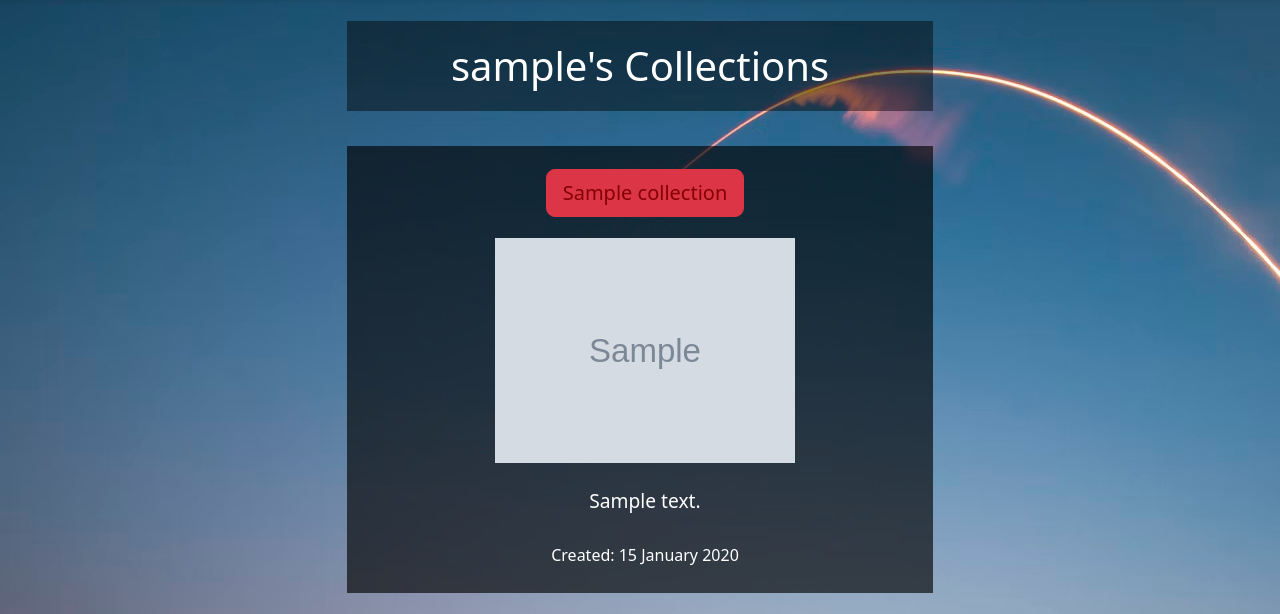
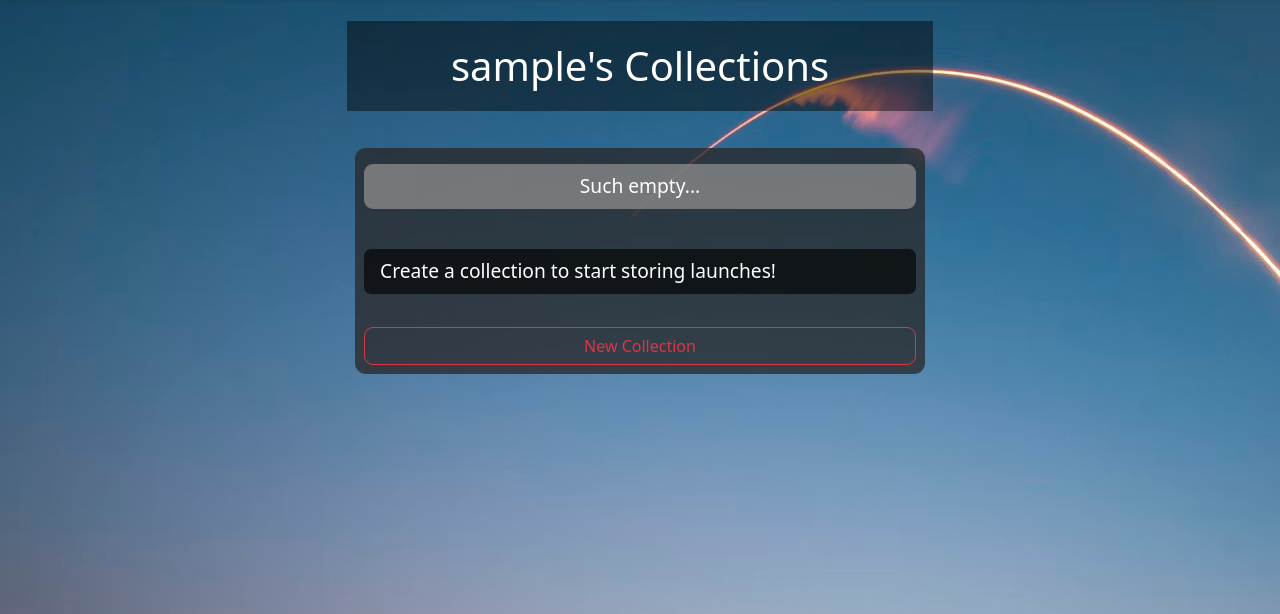
Before and after one commit to jonjones320/Capstone-1, a Flask app: page /collection/user/1 in a window 1280 px wide. Shown: the part 90-704 px from the top of the page. Run offline with Flask 3, Linux system fonts and the light colour scheme; tables that the repository leaves empty hold one stand-in row (values such as "Sample post"); grey boxes marked "Sample" are stand-in pictures; some libraries are stand-ins or nearby versions.

Commit message:
When a user has no collections, the empty collection/all.html shows instructions to get them started.

```diff
--- a/templates/collection/all.html
+++ b/templates/collection/all.html
@@ -7,7 +7,7 @@
     <div class="col-md-6">
       <h1 id="all-collections-title">{{ user.username }}'s Collections</h1>
       <ul class="list-group no-hover" id="collections-list">
-
+        {% if collections %}
           {% for collection in user.collections %}
           <div id="all-collections-column">
             <li class="list-group-item" id="all-collection-list-item">
@@ -28,6 +28,13 @@
             </li>
           </div>
           {% endfor %}
+        {% else %}
+          <div class="row" id="collection-detail-row">
+            <li class="list-group-item" id="section-title">Such empty...</li>
+            <li class="list-group-item">Create a collection to start storing launches!</li>
+            <a href="/collection/new" class="btn btn-outline-danger">New Collection</a>
+          </div>
+        {% endif %}
 
       </ul>
     </div>
```
Lines whose indentation alone changed are shown as unchanged.
